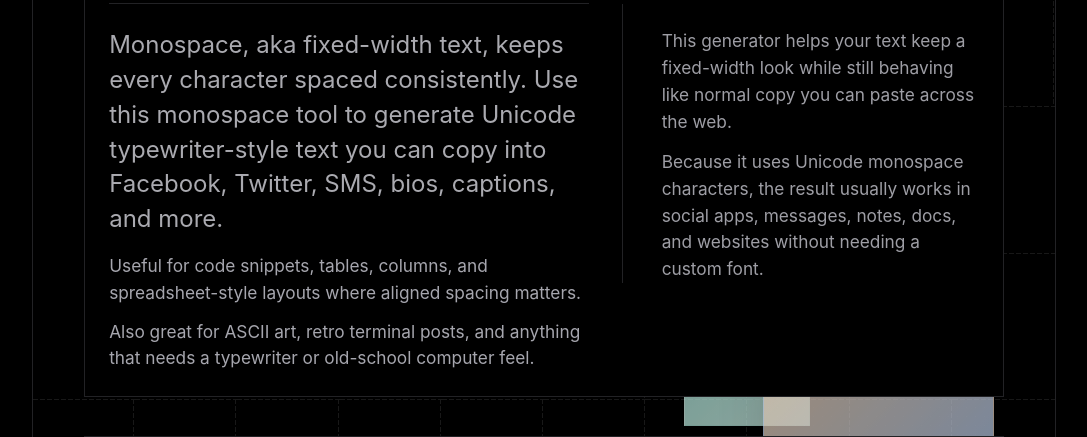
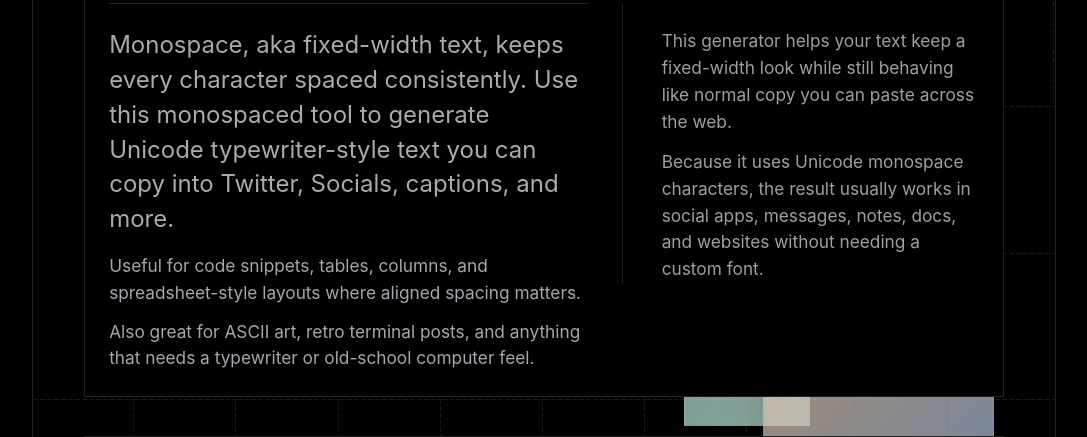
Before and after one commit to ahmadawais/monospaced, a plain HTML site: page index.html in a window 1280 px wide. Shown: the part 809-1246 px from the top of the page, without its empty margins (96-1183 px from the left). Drawn offline with Linux system fonts and the light colour scheme.

Commit message:
feat: iamge
Co-authored-by: CommandCodeBot <noreply@commandcode.ai>

```diff
--- a/index.html
+++ b/index.html
@@ -887,7 +887,7 @@
 
             <div class="intro-bottom">
               <div class="intro-lead-block">
-                <p class="lead">Monospace, aka fixed-width text, keeps every character spaced consistently. Use this monospace tool to generate Unicode typewriter-style text you can copy into Facebook, Twitter, SMS, bios, captions, and more.</p>
+                <p class="lead">Monospace, aka fixed-width text, keeps every character spaced consistently. Use this monospaced tool to generate Unicode typewriter-style text you can copy into Twitter, Socials, captions, and more.</p>
                 <div class="intro-facts">
                   <p class="intro-fact">Useful for code snippets, tables, columns, and spreadsheet-style layouts where aligned spacing matters.</p>
                   <p class="intro-fact">Also great for ASCII art, retro terminal posts, and anything that needs a typewriter or old-school computer feel.</p>
```
Also changed, not shown: .github/monospaced.png, .github/xmonospaced.png (added).
